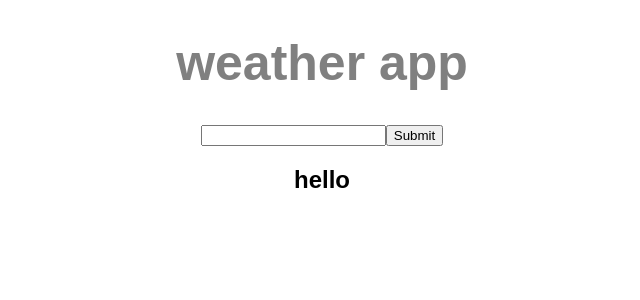
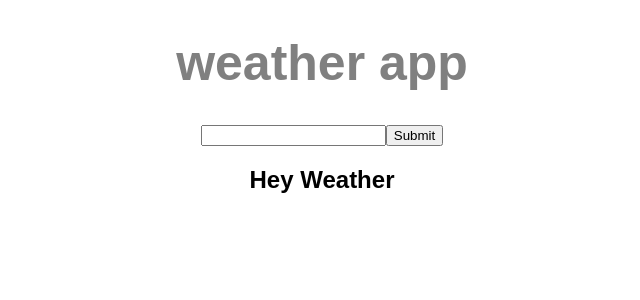
Before and after one commit to warui09/weatherApp, a React (Create React App) app: page / in a window 1280 px wide. Shown: the top 300 px of the page, without its empty margins (318-958 px from the left). Built offline with nearby package versions, Linux system fonts and the light colour scheme.

Commit message:
added Display component

```diff
--- a/src/components/Container.js
+++ b/src/components/Container.js
@@ -1,6 +1,7 @@
 import React, { useEffect, useState } from "react";
 import Header from "./Header";
 import InputLocation from "./InputLocation";
+import Display from "./Display";
 
 const Container = () => {
   const [location, setLocation] = useState("");
@@ -8,7 +9,7 @@ const Container = () => {
     <div>
       <Header />
       <InputLocation />
-      <h2>hello</h2>
+      <Display />
     </div>
   );
 };
--- /dev/null
+++ b/src/components/Display.js
@@ -0,0 +1,11 @@
+import React from "react";
+
+const Display = () => {
+  return (
+    <div>
+      <h2>Hey Weather</h2>
+    </div>
+  );
+};
+
+export default Display;
```
